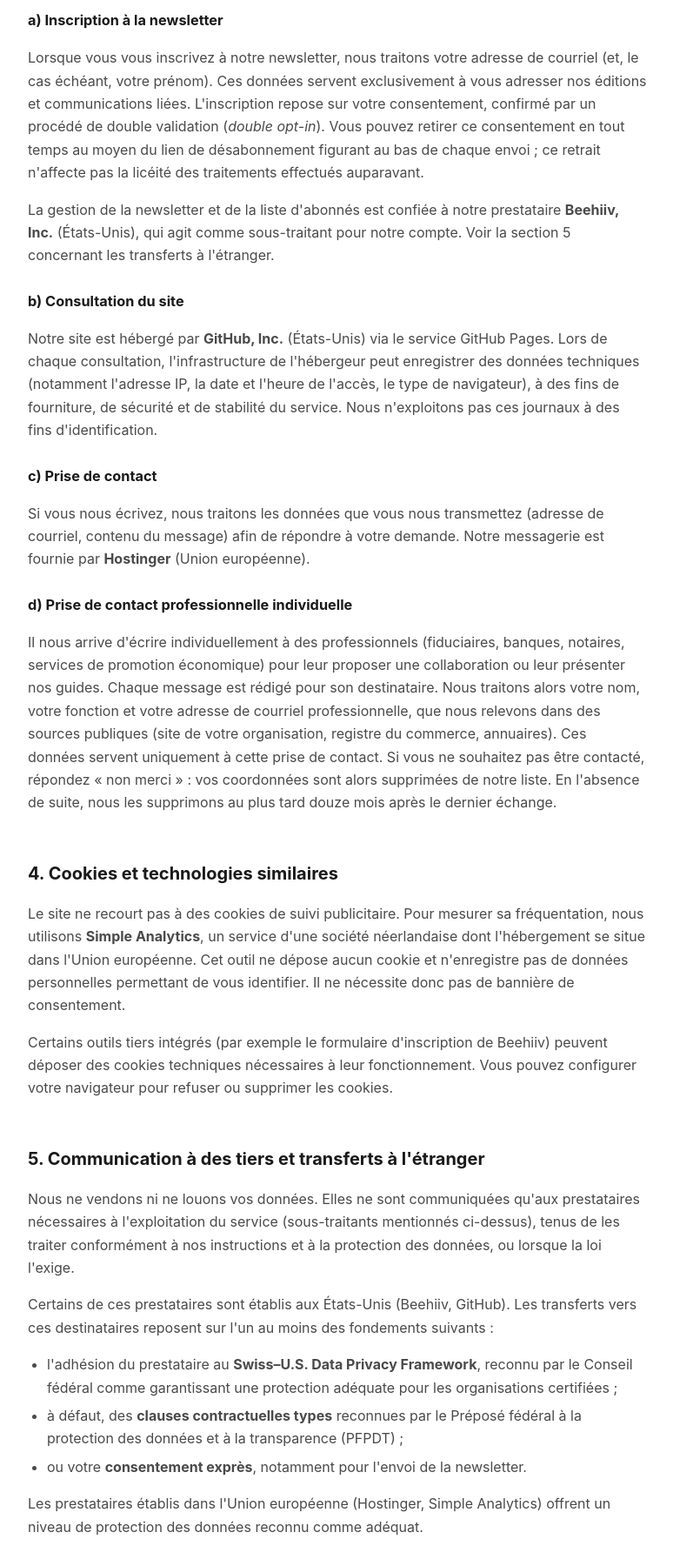
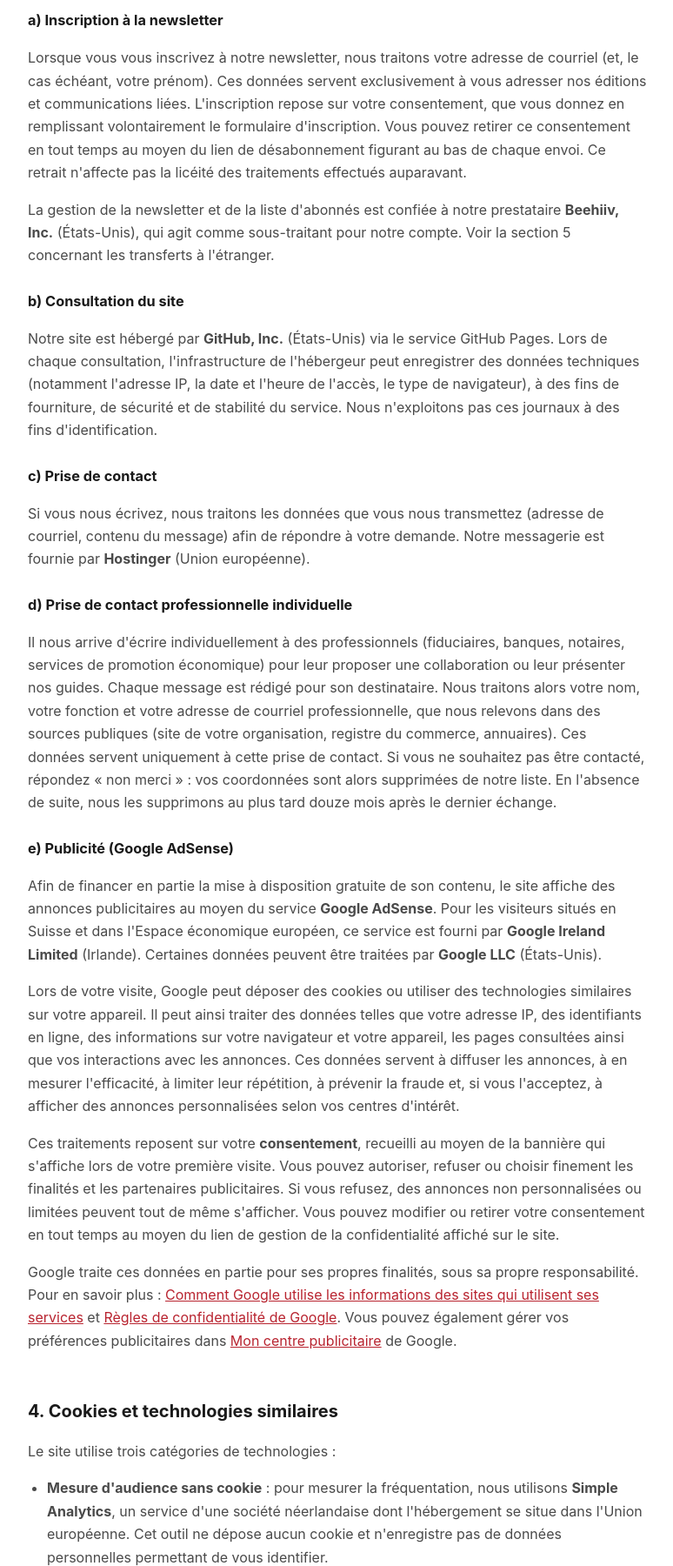
Before and after one commit to claudinomonteiro-ai/swissadmin, a plain HTML site: page protection-donnees.html in a window 1280 px wide. Shown: the part 1000-2800 px from the top of the page at 87% size, without its empty margins (252-1026 px from the left). Drawn offline with Linux system fonts and the light colour scheme.

Commit message:
Add files via upload

```diff
--- a/protection-donnees.html
+++ b/protection-donnees.html
@@ -83,7 +83,7 @@
 <main class="contenu">
 
   <h1>Déclaration de protection des données</h1>
-  <p class="maj">Dernière mise à jour&nbsp;: 14 octobre 2026</p>
+  <p class="maj">Dernière mise à jour&nbsp;: 22 novembre 2026</p>
 
   <p>La présente déclaration vous informe de la manière dont vos données personnelles sont traitées lorsque vous consultez le site <strong>swissadmin.ai</strong>, vous inscrivez à sa newsletter ou entrez en contact avec nous. Elle s'applique aussi lorsque nous vous écrivons à titre professionnel (section 3&nbsp;d). Elle est établie conformément à la loi fédérale sur la protection des données (nLPD) et à son ordonnance (OPDo), en vigueur depuis le 1<sup>er</sup> septembre 2023.</p>
 
@@ -103,7 +103,7 @@
   <h2>3. Données traitées et finalités</h2>
 
   <h3>a) Inscription à la newsletter</h3>
-  <p>Lorsque vous vous inscrivez à notre newsletter, nous traitons votre adresse de courriel (et, le cas échéant, votre prénom). Ces données servent exclusivement à vous adresser nos éditions et communications liées. L'inscription repose sur votre consentement, confirmé par un procédé de double validation (<em>double opt-in</em>). Vous pouvez retirer ce consentement en tout temps au moyen du lien de désabonnement figurant au bas de chaque envoi&nbsp;; ce retrait n'affecte pas la licéité des traitements effectués auparavant.</p>
+  <p>Lorsque vous vous inscrivez à notre newsletter, nous traitons votre adresse de courriel (et, le cas échéant, votre prénom). Ces données servent exclusivement à vous adresser nos éditions et communications liées. L'inscription repose sur votre consentement, que vous donnez en remplissant volontairement le formulaire d'inscription. Vous pouvez retirer ce consentement en tout temps au moyen du lien de désabonnement figurant au bas de chaque envoi. Ce retrait n'affecte pas la licéité des traitements effectués auparavant.</p>
   <p>La gestion de la newsletter et de la liste d'abonnés est confiée à notre prestataire <strong>Beehiiv, Inc.</strong> (États-Unis), qui agit comme sous-traitant pour notre compte. Voir la section 5 concernant les transferts à l'étranger.</p>
 
   <h3>b) Consultation du site</h3>
@@ -115,22 +115,33 @@
   <h3>d) Prise de contact professionnelle individuelle</h3>
   <p>Il nous arrive d'écrire individuellement à des professionnels (fiduciaires, banques, notaires, services de promotion économique) pour leur proposer une collaboration ou leur présenter nos guides. Chaque message est rédigé pour son destinataire. Nous traitons alors votre nom, votre fonction et votre adresse de courriel professionnelle, que nous relevons dans des sources publiques (site de votre organisation, registre du commerce, annuaires). Ces données servent uniquement à cette prise de contact. Si vous ne souhaitez pas être contacté, répondez «&nbsp;non merci&nbsp;»&nbsp;: vos coordonnées sont alors supprimées de notre liste. En l'absence de suite, nous les supprimons au plus tard douze mois après le dernier échange.</p>
 
+  <h3>e) Publicité (Google AdSense)</h3>
+  <p>Afin de financer en partie la mise à disposition gratuite de son contenu, le site affiche des annonces publicitaires au moyen du service <strong>Google AdSense</strong>. Pour les visiteurs situés en Suisse et dans l'Espace économique européen, ce service est fourni par <strong>Google Ireland Limited</strong> (Irlande). Certaines données peuvent être traitées par <strong>Google LLC</strong> (États-Unis).</p>
+  <p>Lors de votre visite, Google peut déposer des cookies ou utiliser des technologies similaires sur votre appareil. Il peut ainsi traiter des données telles que votre adresse IP, des identifiants en ligne, des informations sur votre navigateur et votre appareil, les pages consultées ainsi que vos interactions avec les annonces. Ces données servent à diffuser les annonces, à en mesurer l'efficacité, à limiter leur répétition, à prévenir la fraude et, si vous l'acceptez, à afficher des annonces personnalisées selon vos centres d'intérêt.</p>
+  <p>Ces traitements reposent sur votre <strong>consentement</strong>, recueilli au moyen de la bannière qui s'affiche lors de votre première visite. Vous pouvez autoriser, refuser ou choisir finement les finalités et les partenaires publicitaires. Si vous refusez, des annonces non personnalisées ou limitées peuvent tout de même s'afficher. Vous pouvez modifier ou retirer votre consentement en tout temps au moyen du lien de gestion de la confidentialité affiché sur le site.</p>
+  <p>Google traite ces données en partie pour ses propres finalités, sous sa propre responsabilité. Pour en savoir plus&nbsp;: <a href="https://policies.google.com/technologies/partner-sites" target="_blank" rel="noopener">Comment Google utilise les informations des sites qui utilisent ses services</a> et <a href="https://policies.google.com/privacy?hl=fr" target="_blank" rel="noopener">Règles de confidentialité de Google</a>. Vous pouvez également gérer vos préférences publicitaires dans <a href="https://myadcenter.google.com/" target="_blank" rel="noopener">Mon centre publicitaire</a> de Google.</p>
+
   <h2>4. Cookies et technologies similaires</h2>
-  <p>Le site ne recourt pas à des cookies de suivi publicitaire. Pour mesurer sa fréquentation, nous utilisons <strong>Simple Analytics</strong>, un service d'une société néerlandaise dont l'hébergement se situe dans l'Union européenne. Cet outil ne dépose aucun cookie et n'enregistre pas de données personnelles permettant de vous identifier. Il ne nécessite donc pas de bannière de consentement.</p>
-  <p>Certains outils tiers intégrés (par exemple le formulaire d'inscription de Beehiiv) peuvent déposer des cookies techniques nécessaires à leur fonctionnement. Vous pouvez configurer votre navigateur pour refuser ou supprimer les cookies.</p>
+  <p>Le site utilise trois catégories de technologies&nbsp;:</p>
+  <ul>
+    <li><strong>Mesure d'audience sans cookie</strong>&nbsp;: pour mesurer la fréquentation, nous utilisons <strong>Simple Analytics</strong>, un service d'une société néerlandaise dont l'hébergement se situe dans l'Union européenne. Cet outil ne dépose aucun cookie et n'enregistre pas de données personnelles permettant de vous identifier.</li>
+    <li><strong>Cookies techniques</strong>&nbsp;: certains outils tiers intégrés (par exemple le formulaire d'inscription de Beehiiv) peuvent déposer des cookies nécessaires à leur fonctionnement. Un cookie enregistre aussi vos choix exprimés dans la bannière de consentement.</li>
+    <li><strong>Cookies publicitaires</strong>&nbsp;: Google AdSense peut déposer des cookies à des fins publicitaires (voir section 3&nbsp;e). Ces cookies ne sont utilisés qu'en fonction des choix que vous exprimez dans la bannière de consentement.</li>
+  </ul>
+  <p>La bannière de consentement est fournie par Google et répond au cadre de transparence et de consentement (<em>Transparency &amp; Consent Framework</em>) de l'IAB Europe. Vous pouvez y revenir en tout temps pour modifier vos choix. Vous pouvez aussi configurer votre navigateur pour refuser ou supprimer les cookies. Certaines fonctionnalités du site peuvent alors être limitées.</p>
 
   <h2>5. Communication à des tiers et transferts à l'étranger</h2>
-  <p>Nous ne vendons ni ne louons vos données. Elles ne sont communiquées qu'aux prestataires nécessaires à l'exploitation du service (sous-traitants mentionnés ci-dessus), tenus de les traiter conformément à nos instructions et à la protection des données, ou lorsque la loi l'exige.</p>
-  <p>Certains de ces prestataires sont établis aux États-Unis (Beehiiv, GitHub). Les transferts vers ces destinataires reposent sur l'un au moins des fondements suivants&nbsp;:</p>
+  <p>Nous ne vendons ni ne louons vos données. Elles ne sont communiquées qu'aux prestataires nécessaires à l'exploitation du service (sous-traitants mentionnés ci-dessus), tenus de les traiter conformément à nos instructions et à la protection des données, ou lorsque la loi l'exige. Avec votre consentement, Google et ses partenaires publicitaires peuvent en outre recevoir les données décrites à la section 3&nbsp;e, qu'ils traitent sous leur propre responsabilité.</p>
+  <p>Certains de ces prestataires sont établis aux États-Unis (Beehiiv, GitHub, Google LLC). Les transferts vers ces destinataires reposent sur l'un au moins des fondements suivants&nbsp;:</p>
   <ul>
     <li>l'adhésion du prestataire au <strong>Swiss–U.S. Data Privacy Framework</strong>, reconnu par le Conseil fédéral comme garantissant une protection adéquate pour les organisations certifiées&nbsp;;</li>
     <li>à défaut, des <strong>clauses contractuelles types</strong> reconnues par le Préposé fédéral à la protection des données et à la transparence (PFPDT)&nbsp;;</li>
     <li>ou votre <strong>consentement exprès</strong>, notamment pour l'envoi de la newsletter.</li>
   </ul>
-  <p>Les prestataires établis dans l'Union européenne (Hostinger, Simple Analytics) offrent un niveau de protection des données reconnu comme adéquat.</p>
+  <p>Les prestataires établis dans l'Union européenne (Hostinger, Simple Analytics, Google Ireland Limited) offrent un niveau de protection des données reconnu comme adéquat.</p>
 
   <h2>6. Durée de conservation</h2>
-  <p>Vos données d'abonné sont conservées tant que dure votre abonnement à la newsletter&nbsp;; elles sont supprimées de notre liste active après votre désabonnement. Les échanges par courriel sont conservés le temps utile au suivi de votre demande. Les coordonnées de prospection professionnelle (section 3&nbsp;d) sont supprimées sur simple demande ou au plus tard douze mois après le dernier échange. Les données faisant l'objet d'une obligation légale de conservation sont gardées pendant la durée prescrite.</p>
+  <p>Vos données d'abonné sont conservées tant que dure votre abonnement à la newsletter&nbsp;; elles sont supprimées de notre liste active après votre désabonnement. Les échanges par courriel sont conservés le temps utile au suivi de votre demande. Les coordonnées de prospection professionnelle (section 3&nbsp;d) sont supprimées sur simple demande ou au plus tard douze mois après le dernier échange. Les données faisant l'objet d'une obligation légale de conservation sont gardées pendant la durée prescrite. La durée de conservation des cookies publicitaires est fixée par Google et ses partenaires. Elle est indiquée dans la bannière de consentement, sous «&nbsp;Gérer les options&nbsp;».</p>
 
   <h2>7. Sécurité</h2>
   <p>Nous prenons des mesures techniques et organisationnelles appropriées pour protéger vos données contre tout accès, perte ou usage non autorisé. Nos prestataires appliquent leurs propres mesures de sécurité. Aucune transmission par Internet ne peut toutefois être garantie totalement sûre.</p>
```
